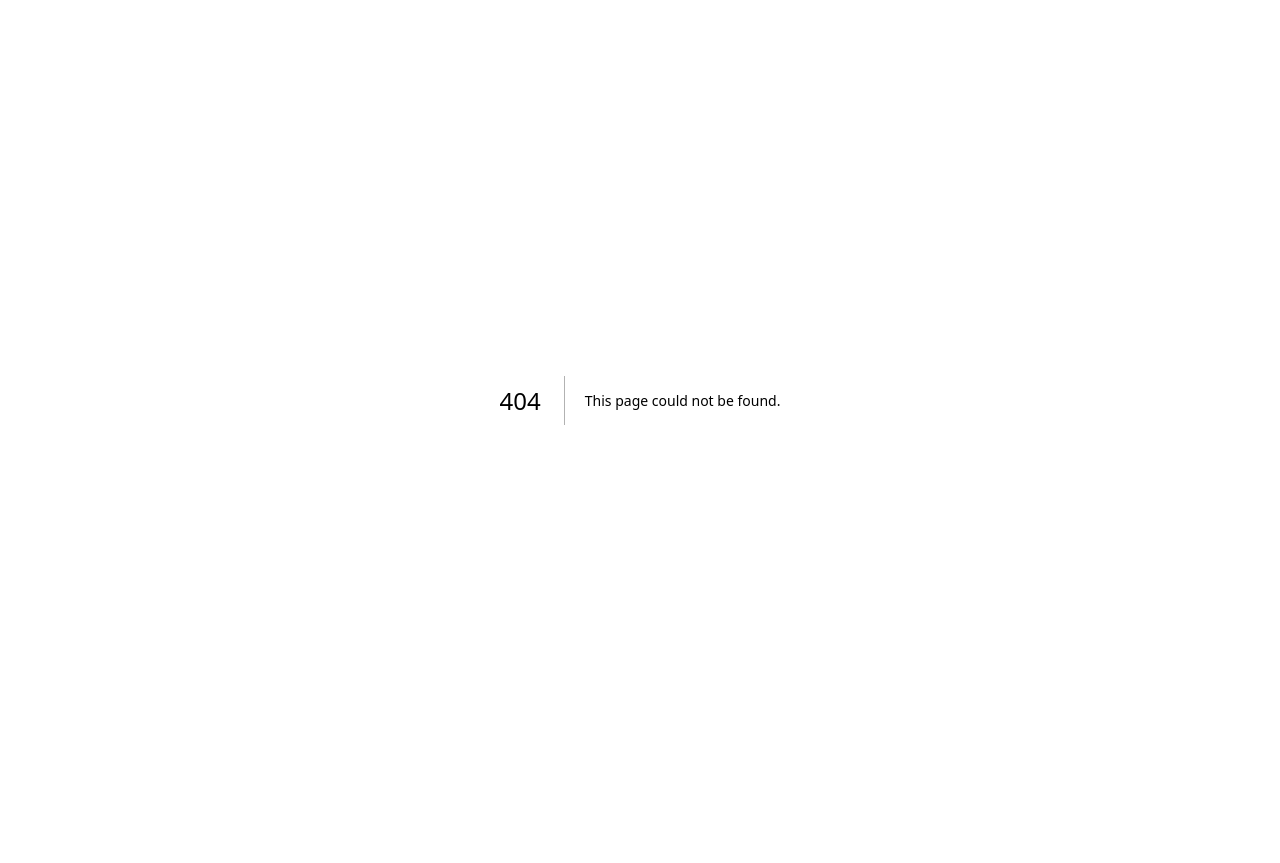
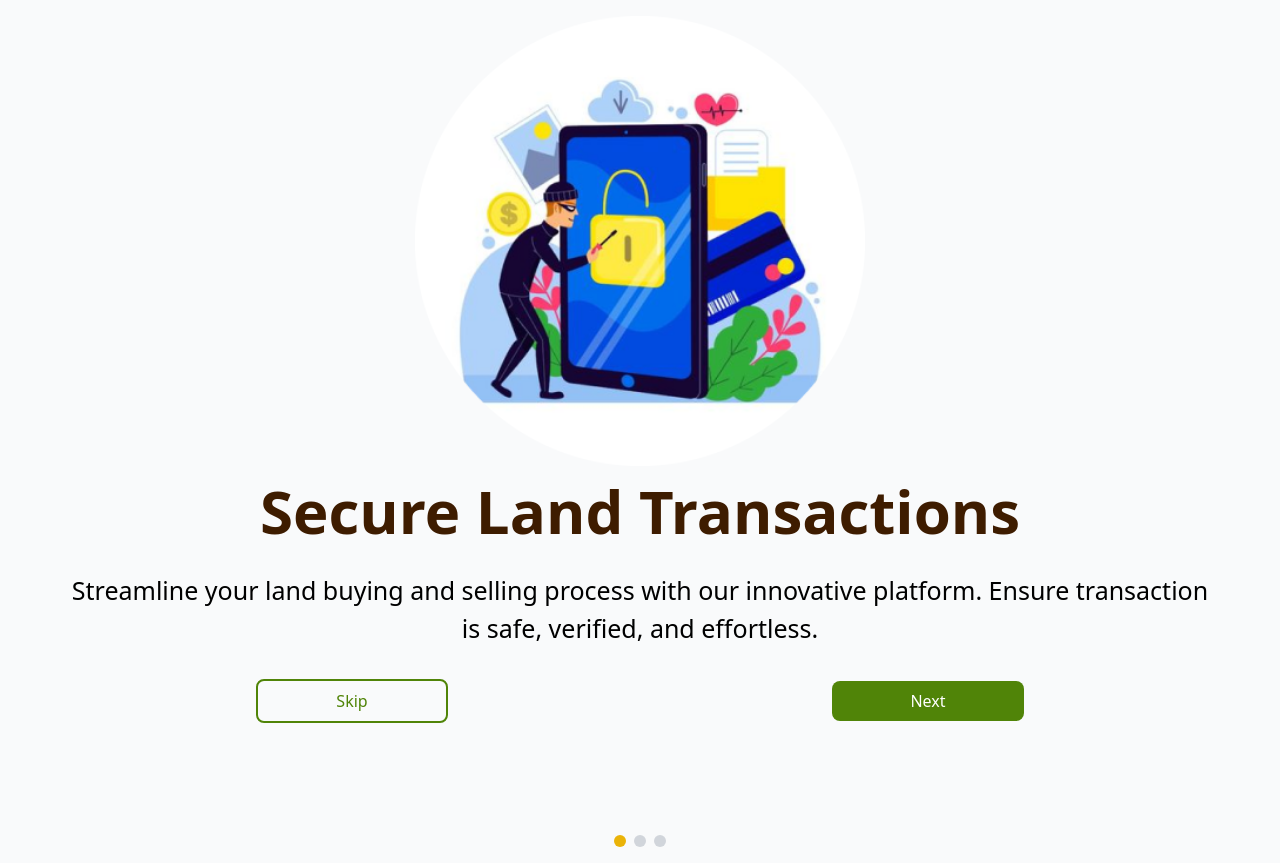
Before and after one commit to Valentine-Nkatha/Shawazi-Frontend-Trial, a Next.js app in the folder shawazi-project/: page /teaserscreens/teaserone in a window 1280 px wide. Before the commit this address had no page. Before the commit the page ends 800 px from the top, so only its background shows below. Built offline with nearby package versions, Linux system fonts and the light colour scheme.

Commit message:
made changes

```diff
--- /dev/null
+++ b/shawazi-project/src/app/teaserscreens/teaserone/page.tsx
@@ -0,0 +1,49 @@
+import Image from 'next/image';
+import React from 'react';
+import Link from 'next/link';
+
+
+const SecureLandTransactions = () => {
+  return (
+    <div className="min-h-screen flex flex-col items-center justify-center bg-gray-50 p-4">
+      <div className="mb-0">
+        <Image
+          src="/images/transactions.png"
+          alt="Secure Land Transactions"
+          width={450}
+          height={450}
+          className="max-w-full h-auto"
+        />
+      </div>
+
+      <h1 className="text-[40px] sm:text-[50px] md:text-[60px] font-bold text-primary text-center mb-4">
+        Secure Land Transactions
+      </h1>
+
+      <p className="text-[16px] sm:text-[20px] md:text-[25px] text-black mb-8 mx-4 sm:mx-8 lg:mx-0">
+        Streamline your land buying and selling process with our innovative platform.
+        Ensure transaction  <br/>
+        <span className='block text-center'>is safe, verified, and effortless.</span>
+      </p>
+
+      <div className="flex flex-col sm:flex-row items-center space-y-4 sm:space-y-0 sm:space-x-6 lg:space-x-96 mb-8">
+        <button className="w-full sm:w-48 px-6 py-2 border-2 border-hover text-hover rounded-lg hover:bg-green-50">
+          Skip
+        </button>
+        <Link href="/teaserscreens/teasertwo">
+          <button className="w-full sm:w-48 px-6 py-2 bg-hover text-white rounded-lg hover:bg-secondary">
+            Next
+          </button>
+        </Link>
+      </div>
+
+      <div className="flex space-x-2 mt-10 sm:mt-20">
+        <div className="w-3 h-3 bg-yellow-500 rounded-full"></div>
+        <div className="w-3 h-3 bg-gray-300 rounded-full"></div>
+        <div className="w-3 h-3 bg-gray-300 rounded-full"></div>
+      </div>
+    </div>
+  );
+};
+
+export default SecureLandTransactions;
--- a/shawazi-project/src/app/teasertwo/page.tsx
+++ b/shawazi-project/src/app/teaserscreens/teasertwo/page.tsx
@@ -33,7 +33,7 @@ const SeamlessTransactions = () => {
         </button>
         </Link>
 
-        <Link href="/teaserthree">
+        <Link href="/teaserscreens/teaserthree">
           <button className="w-full sm:w-48 px-6 py-2 bg-hover text-white rounded-lg hover:bg-secondary">
             Next
           </button>
```
Also changed, not shown: shawazi-project/src/app/teaserscreens/teaserthree/page.tsx (renamed from shawazi-project/src/app/teaserthree/page.tsx).
